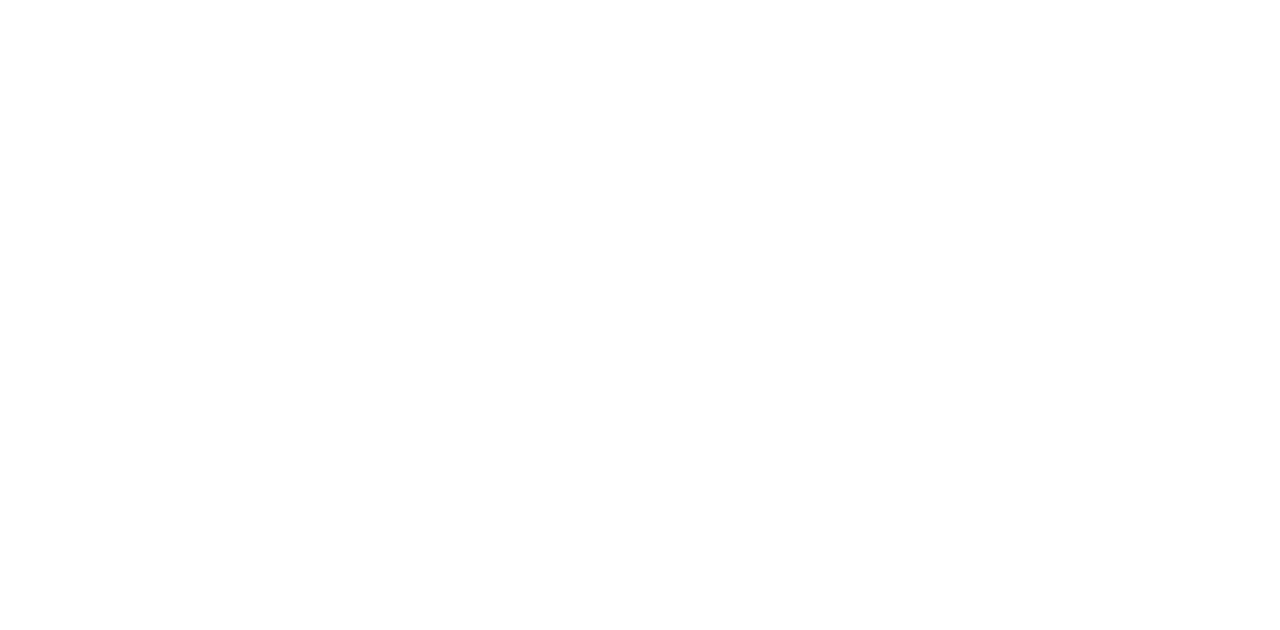
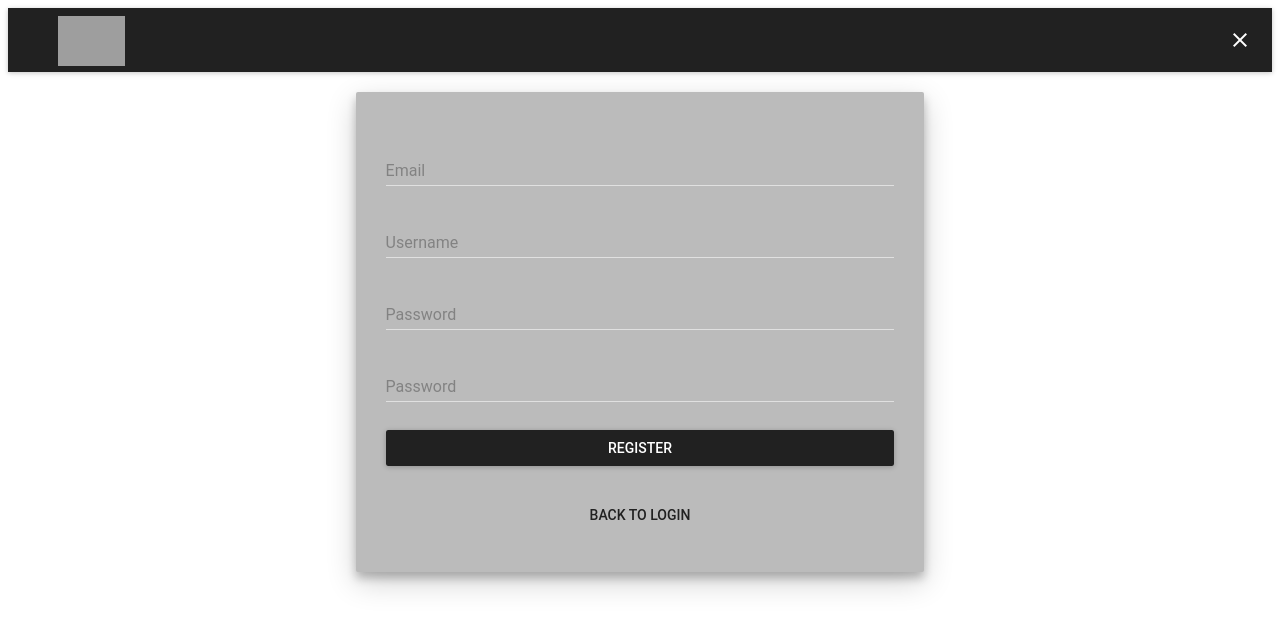
Before and after one commit to mattboran/SC2Info-React, a React (Create React App) app in the folder React/: page /Register in a window 1280 px wide. Shown: the top 630 px of the page. Built offline with nearby package versions, Linux system fonts and the light colour scheme; grey boxes are pictures that could not be loaded.

Commit message:
Added signin page. Starting to integrate API

```diff
--- a/React/src/App.js
+++ b/React/src/App.js
@@ -5,7 +5,6 @@
 import MuiThemeProvider from 'material-ui/styles/MuiThemeProvider';
 import getMuiTheme from 'material-ui/styles/getMuiTheme';
 // Pages in the app
-import Header from './components/shared/Header';
 import SignIn from './components/SignIn';
 import Register from './components/Register';
 import News from './components/News';
@@ -20,7 +19,6 @@
     constructor() {
       super();
       this.state = {
-          showHeader: true,
           loggedIn: false
         };
     }
@@ -31,17 +29,18 @@
 
     render(){
         return(
+            <div>
             <MuiThemeProvider muiTheme={muiTheme}>
                 <Router history={history}>
-                <div>
                     <Switch>
-                        <Route exact path="/" component ={News}/>
+                        <Route exact path="/" component ={News} />
                         <Route exact path="/News"  component={News}/>
-                        <Route exact path="/SignIn" component={SignIn}/>
+                        <Route exact path="/SignIn" component={SignIn} signIn={true}/>
+                        <Route exact path="/Register" component={Register} signIn={true}/>
                     </Switch>
-                </div>
                 </Router>
             </MuiThemeProvider>
+            </div>
         );
     }
 
--- a/React/src/components/News.js
+++ b/React/src/components/News.js
@@ -18,7 +18,6 @@
                     </ol>
                 </div>
             </div>
-        //   </PageWrapper>
         );
     }
 }
--- a/React/src/components/Register.js
+++ b/React/src/components/Register.js
@@ -1,22 +1,72 @@
 import React, {Component} from 'react';
+import {withRouter} from 'react-router-dom';
+import {Paper, TextField, RaisedButton, FlatButton} from 'material-ui';
+import Header from './shared/Header';
+import styles from './shared/FormStyles';
 
 class Register extends Component{
+    constructor(props){
+        super(props);
+        this.state={
+            email:'',
+            username:'',
+            password:'',
+            confirmPassword:''
+        }
+        this.handleBackToLoginClick = this.handleBackToLoginClick.bind(this);
+    }
+
+    handleBackToLoginClick(){
+        this.props.history.replace("/SignIn")
+    }
     render(){
         return(
-            <div>
-            <h2>Register</h2>
-            <p>Mauris sem velit, vehicula eget sodales vitae,
-            rhoncus eget sapien:</p>
-            <ol>
-              <li>Nulla pulvinar diam</li>
-              <li>Facilisis bibendum</li>
-              <li>Vestibulum vulputate</li>
-              <li>Eget erat</li>
-              <li>Id porttitor</li>
-            </ol>
-          </div>
+            <div >
+                <Header props={this.props} signIn={true}/>
+                <div style={styles.div}>
+                <Paper style={styles.paper} zDepth={3}>
+                    <TextField
+                            hintText="Enter your email"
+                            floatingLabelText="Email"
+                            onChange = {(event, newValue)=>
+                                this.setState({email:newValue})}
+                            style={styles.textField}/>
+
+                    <TextField
+                        hintText="Enter your username"
+                        floatingLabelText="Username"
+                        onChange = {(event, newValue)=>
+                            this.setState({username:newValue})}
+                        style={styles.textField}/>
+
+                    <TextField
+                        type="password"
+                        hintText="Enter your password"
+                        floatingLabelText="Password"
+                        onChange = {(even, newValue)=>
+                            this.setState({password:newValue})}
+                        style={styles.textField}/>
+                    <TextField
+                        type="password"
+                        hintText="Confirm your password"
+                        floatingLabelText="Password"
+                        onChange = {(even, newValue)=>
+                            this.setState({confirmPassword:newValue})}
+                        style={styles.textField}/>
+
+                    <RaisedButton label="Register"
+                        primary={true}
+                        style={styles.button}
+                        onClick={(event) =>this.handleClick(event)}/>
+                    <FlatButton label="Back to Login"
+                        primary={true}
+                        style={styles.button}
+                        onClick={this.handleBackToLoginClick}/>
+                </Paper>
+                </div>
+            </div>
         );
     }
 }
 
-export default Register;
+export default withRouter(Register);
--- a/React/src/components/SignIn.js
+++ b/React/src/components/SignIn.js
@@ -1,26 +1,57 @@
 import React, {Component} from 'react';
+import { withRouter} from 'react-router-dom';
+import {RaisedButton, FlatButton, TextField, Paper} from 'material-ui';
 import Header from './shared/Header';
+import styles from './shared/FormStyles';
+
 class SignIn extends Component{
+    constructor(props){
+        super(props);
+        this.state={
+            username:'',
+            password:''
+        }
+        this.handleRegisterClick = this.handleRegisterClick.bind(this);
+    }
+
+    handleRegisterClick(){
+        this.props.history.replace("/Register");
+    }
 
     render(){
-
         return(
-            <div>
-                <Header signIn={true}/>
-                <div>
-                    <h2>Signin Page</h2>
-                    <p>Cras facilisis urna ornare ex volutpat, et
-                    convallis erat elementum. Ut aliquam, ipsum vitae
-                    gravida suscipit, metus dui bibendum est, eget rhoncus nibh
-                    metus nec massa. Maecenas hendrerit laoreet augue
-                    nec molestie. Cum sociis natoque penatibus et magnis
-                    dis parturient montes, nascetur ridiculus mus.</p>
-
-                    <p>Duis a turpis sed lacus dapibus elementum sed eu lectus.</p>
+            <div >
+                <Header props={this.props} signIn={true}/>
+                <div style={styles.div}>
+                <Paper style={styles.paper} zDepth={3}>
+                    <TextField
+                        hintText="Enter your username"
+                        floatingLabelText="Username"
+                        onChange = {(event, newValue)=>
+                            this.setState({username:newValue})}
+                        style={styles.textField}/>
+                    <br/>
+                    <TextField
+                        type="password"
+                        hintText="Enter your password"
+                        floatingLabelText="Password"
+                        onChange = {(even, newValue)=>
+                            this.setState({password:newValue})}
+                        style={styles.textField}/>
+                    <br/>
+                    <RaisedButton label="Login"
+                        primary={true}
+                        style={styles.button}
+                        onClick={(event) =>this.handleClick(event)}/>
+                    <FlatButton label="Sign Up"
+                        primary={true}
+                        style={styles.button}
+                        onClick={this.handleRegisterClick}/>
+                </Paper>
                 </div>
             </div>
         );
     }
 }
 
-export default SignIn;
+export default withRouter(SignIn);
--- /dev/null
+++ b/React/src/components/shared/FormStyles.js
@@ -0,0 +1,39 @@
+
+const div = {
+        display: 'flex',
+        flexDirection: 'row',
+        flexWrap: 'wrap',
+        justifyContent: 'center',
+        alignItems: 'center',
+        marginLeft: '25%',
+        marginRight: '25%',
+        marginTop: 20,
+    }
+
+const paper = {
+    //display: 'flex',
+       width: '90%',
+        padding: 30,
+        backgroundColor: '#bbb',
+    }
+const textField = {
+        width: "100%",
+        flex: '1 0 100%',
+        alignSelf: 'center',
+        justifyContent: 'center'
+    }
+const button = {
+        display: 'inline-block',
+        width: '100%',
+        marginTop: 20,
+        marginBottom: 10
+    }
+
+const styles = {
+    div: div,
+    paper: paper,
+    textField: textField,
+    button: button
+}
+
+export default styles
--- a/React/src/components/shared/Header.js
+++ b/React/src/components/shared/Header.js
@@ -1,5 +1,5 @@
 import React, {Component} from 'react';
-import {BrowserRouter as Router, Route, Link} from 'react-router-dom';
+import {Link, withRouter} from 'react-router-dom';
 import {AppBar, ToolbarGroup, Tabs, Tab,
     FontIcon, IconButton, FlatButton} from 'material-ui';
 import styled from 'styled-components';
@@ -8,7 +8,17 @@
 
 
 class NavLinks extends  Component{
+    constructor(props){
+        super(props);
+        this.goBack = this.goBack.bind(this);
+    }
+
+    goBack(){
+        this.props.history.goBack();
+    }
+
     render(){
+
         const iconColor = 'white';
         const hoverIconColor = 'gray';
 
@@ -22,7 +32,6 @@
                     </StyledTabs>
                     <FlatButton label="Sign In or Register"
                                 primary={true}
-
                                 labelStyle={{color:'white', fontWeight:550}}
                                 containerElement={<Link to="/SignIn"/>}/>
                 </ToolbarGroup>
@@ -30,9 +39,8 @@
         }
         return(
             <IconButton
-                 tooltip="Exit"
-                 touch={true}
-                 tooltipPosition="bottom-left">
+                 props={IconButtonProps}
+                 onClick={this.goBack}>
                  <FontIcon color={iconColor}
                     hoverColor={hoverIconColor}
                     className="material-icons">
@@ -45,6 +53,7 @@
 }
 
 class Header extends Component{
+
     // Determine NavLinks content based on prop passed to header
     render(){
         return(
@@ -67,20 +76,21 @@
 const StyledTab = styled(Tab)`
     min-width: 120px;
     float: left;`;
-
 const StyledTabs = styled(Tabs)`
     min-width: 50%;`;
-
 const StyledAppBar = styled(AppBar)`
     flex-wrap: nowrap;
     minWidth: 800;`;
-const StyledFlatButton = styled(FlatButton)`
-    margin: 12;
-    float: left;
-    background-color: gray;`;
 
 // Static Links for image
 const sc2logo = "https://static.starcraft2.com/dist/images/global/logos/img-sc2-logo--large-37e1b5beb71bfdba2803303faa4d6cf4a33dfbba981e46693eb9244e68bdf6f139e296a456a325a47aed0124a1c95680e1bd7a0e88fffcf1b9e42dd513ce325f.png";
 const battleNetLink = "https://starcraft2.com/en-us/";
 
-export default Header;
+// X Icon Button settings
+const IconButtonProps = {
+    tooltip: 'Exit',
+    touch: true,
+    tooltipPosition: 'bottom-left',
+};
+
+export default withRouter(Header);
```
Also changed, not shown: 1 other file (tests, documents, lock files or other folders).
